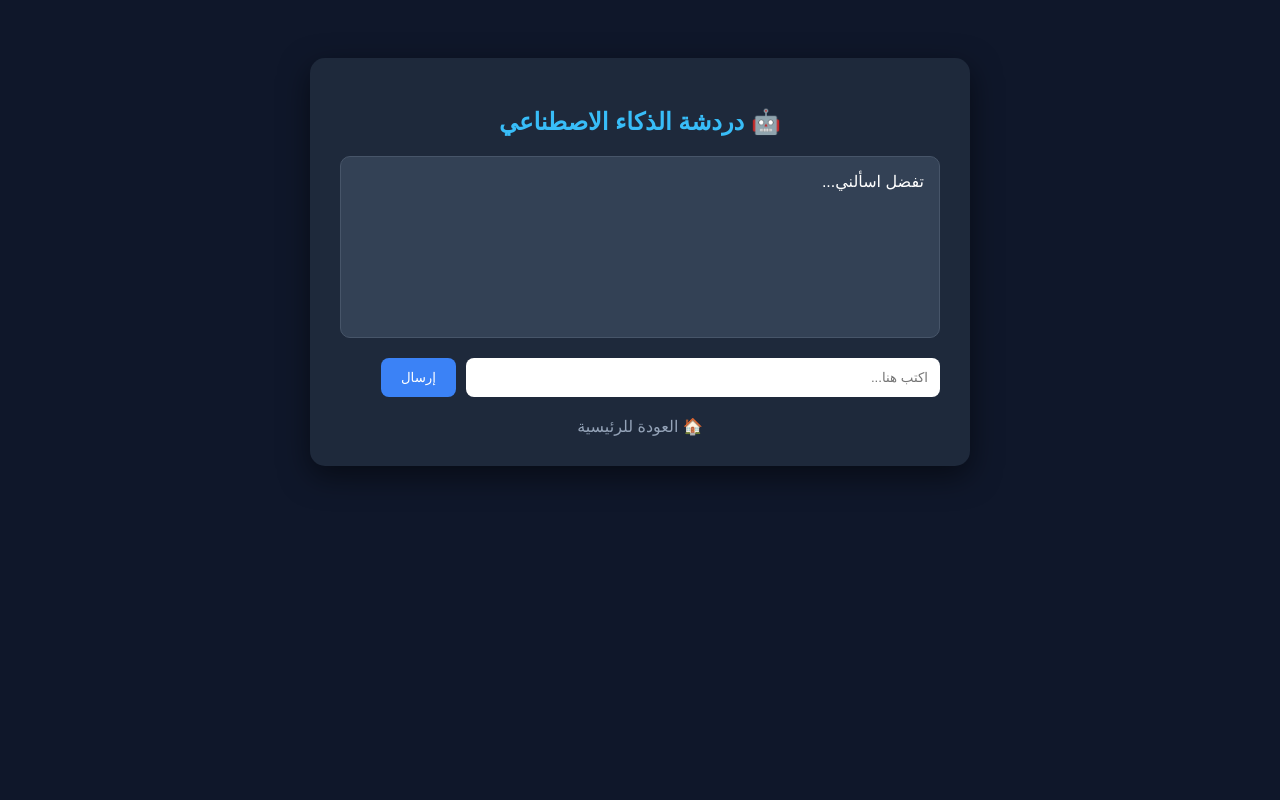
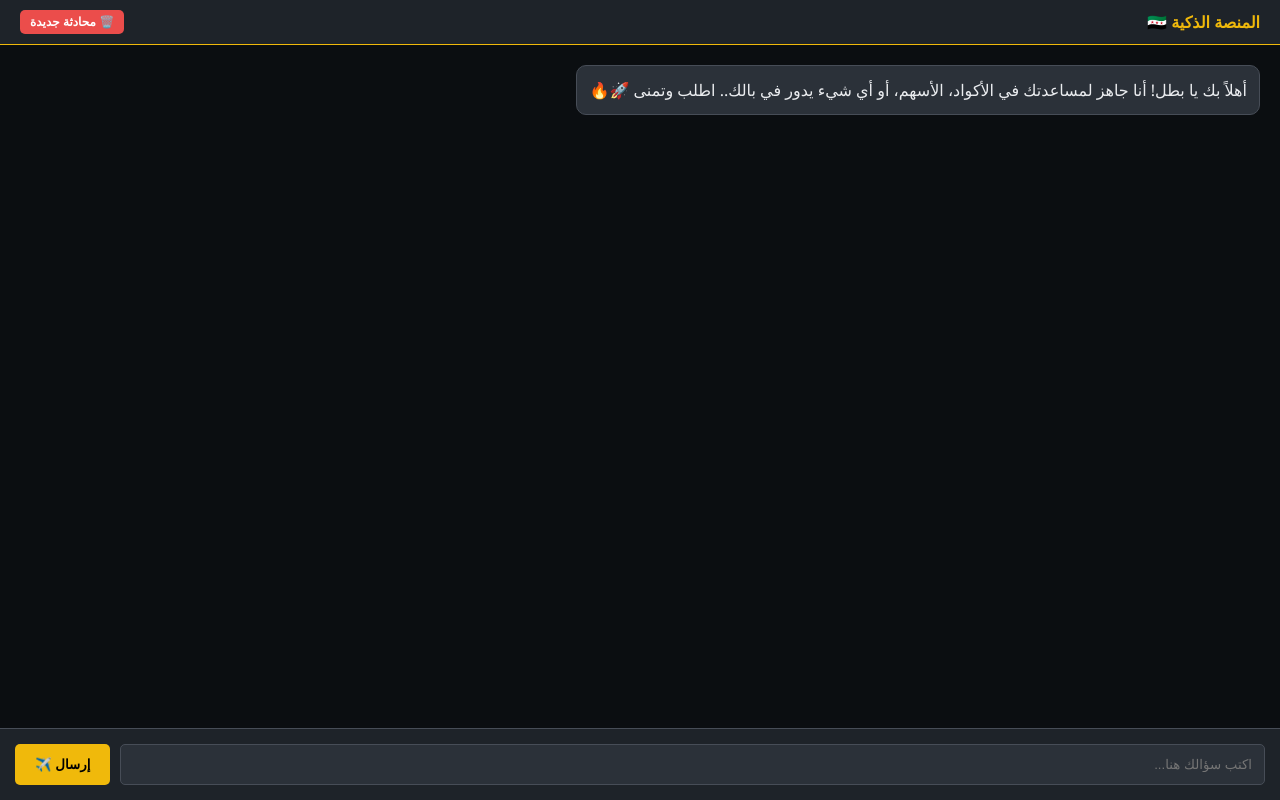
Before and after one commit to abdulrahmanalchoum3-ship-it/abdulrahmanalchoum3-ship-it, a Flask app: page /chat_page in a window 1280 px wide. Run offline with Flask 3, Linux system fonts and the light colour scheme.

Commit message:
Update chat.html

````diff
--- a/templates/chat.html
+++ b/templates/chat.html
@@ -2,42 +2,96 @@
 <html lang="ar" dir="rtl">
 <head>
     <meta charset="UTF-8">
-    <title>مساعد عبد الرحمن</title>
+    <meta name="viewport" content="width=device-width, initial-scale=1.0">
+    <title>دردشة ذكية | صناعة سورية 🇸🇾</title>
     <style>
-        body { font-family: sans-serif; background: #0f172a; color: white; display: flex; justify-content: center; padding: 50px; }
-        .box { background: #1e293b; padding: 30px; border-radius: 15px; width: 100%; max-width: 600px; box-shadow: 0 10px 30px rgba(0,0,0,0.5); }
-        #output { background: #334155; padding: 15px; border-radius: 10px; min-height: 150px; margin: 20px 0; white-space: pre-wrap; border: 1px solid #475569; }
-        input { width: 75%; padding: 12px; border-radius: 8px; border: none; }
-        button { padding: 12px 20px; background: #3b82f6; color: white; border: none; border-radius: 8px; cursor: pointer; }
-        .back { display: block; text-align: center; margin-top: 20px; color: #94a3b8; text-decoration: none; }
+        body { font-family: 'Segoe UI', sans-serif; background-color: #0b0e11; color: #eaecef; margin: 0; display: flex; flex-direction: column; height: 100vh; }
+        header { background: #1e2329; padding: 15px; text-align: center; border-bottom: 1px solid #f0b90b; display: flex; justify-content: space-between; align-items: center; padding: 10px 20px; }
+        #chat-box { flex: 1; overflow-y: auto; padding: 20px; display: flex; flex-direction: column; gap: 15px; }
+        .message { max-width: 80%; padding: 12px; border-radius: 10px; line-height: 1.5; word-wrap: break-word; }
+        .user { align-self: flex-end; background: #f0b90b; color: black; font-weight: bold; }
+        .assistant { align-self: flex-start; background: #2b3139; border: 1px solid #474d57; }
+        pre { background: #000; padding: 10px; border-radius: 5px; overflow-x: auto; direction: ltr; text-align: left; border: 1px solid #f0b90b; }
+        code { color: #f0b90b; }
+        .input-area { background: #1e2329; padding: 15px; display: flex; gap: 10px; border-top: 1px solid #474d57; }
+        input { flex: 1; background: #2b3139; border: 1px solid #474d57; color: white; padding: 12px; border-radius: 5px; outline: none; }
+        input:focus { border-color: #f0b90b; }
+        button { background: #f0b90b; border: none; padding: 10px 20px; border-radius: 5px; font-weight: bold; cursor: pointer; }
+        .new-chat-btn { background: #eb4d4b; color: white; padding: 5px 10px; font-size: 12px; }
     </style>
 </head>
 <body>
-    <div class="box">
-        <h2 style="color:#38bdf8; text-align:center;">🤖 دردشة الذكاء الاصطناعي</h2>
-        <div id="output">تفضل اسألني...</div>
-        <div style="display:flex; gap:10px;">
-            <input type="text" id="msg" placeholder="اكتب هنا...">
-            <button onclick="send()">إرسال</button>
-        </div>
-        <a href="/" class="back">🏠 العودة للرئيسية</a>
-    </div>
-    <script>
-        async function send() {
-            const m = document.getElementById('msg').value;
-            const o = document.getElementById('output');
-            if(!m) return;
-            o.innerText = "جاري التفكير...";
-            const res = await fetch(`/stream?user_input=${encodeURIComponent(m)}`);
-            const reader = res.body.getReader();
-            const dec = new TextDecoder();
-            o.innerText = "";
-            while(true) {
-                const {done, value} = await reader.read();
-                if(done) break;
-                o.innerText += dec.decode(value);
+
+<header>
+    <span style="color: #f0b90b; font-weight: bold;">المنصة الذكية 🇸🇾</span>
+    <button class="new-chat-btn" onclick="newChat()">🗑️ محادثة جديدة</button>
+</header>
+
+<div id="chat-box">
+    <div class="message assistant">أهلاً بك يا بطل! أنا جاهز لمساعدتك في الأكواد، الأسهم، أو أي شيء يدور في بالك.. اطلب وتمنى 🚀🔥</div>
+</div>
+
+<div class="input-area">
+    <input type="text" id="user-input" placeholder="اكتب سؤالك هنا..." onkeypress="if(event.key === 'Enter') sendMessage()">
+    <button onclick="sendMessage()">إرسال ✈️</button>
+</div>
+
+<script>
+    async function sendMessage() {
+        const input = document.getElementById('user-input');
+        const chatBox = document.getElementById('chat-box');
+        if (!input.value.trim()) return;
+
+        // إضافة رسالة المستخدم
+        const userDiv = document.createElement('div');
+        userDiv.className = 'message user';
+        userDiv.innerText = input.value;
+        chatBox.appendChild(userDiv);
+
+        const prompt = input.value;
+        input.value = '';
+
+        // إضافة رسالة البوت (فارغة حالياً)
+        const botDiv = document.createElement('div');
+        botDiv.className = 'message assistant';
+        botDiv.innerHTML = "<i>جاري التفكير... 🧠</i>";
+        chatBox.appendChild(botDiv);
+        chatBox.scrollTop = chatBox.scrollHeight;
+
+        try {
+            const response = await fetch(`/stream?user_input=${encodeURIComponent(prompt)}`);
+            const reader = response.body.getReader();
+            botDiv.innerHTML = ""; // مسح كلمة جاري التفكير
+
+            let fullText = "";
+            while (true) {
+                const { done, value } = await reader.read();
+                if (done) break;
+                const chunk = new TextDecoder().decode(value);
+                fullText += chunk;
+
+                // تحويل الأكواد البرمجية لشكل جميل
+                botDiv.innerHTML = formatText(fullText);
+                chatBox.scrollTop = chatBox.scrollHeight;
             }
+        } catch (e) {
+            botDiv.innerText = "⚠️ عذراً، السيرفر مشغول. حاول مرة ثانية!";
         }
-    </script>
+    }
+
+    function formatText(text) {
+        // تنسيق بسيط للأكواد التي تبدأ بـ ```
+        return text.replace(/```([\s\S]*?)```/g, '<pre><code>$1</code></pre>').replace(/\n/g, '<br>');
+    }
+
+    function newChat() {
+        if(confirm("هل تريد مسح المحادثة والبدء من جديد؟")) {
+            fetch('/new_chat').then(() => {
+                document.getElementById('chat-box').innerHTML = '<div class="message assistant">تم بدء محادثة جديدة.. كيف أساعدك اليوم؟ 🚀</div>';
+            });
+        }
+    }
+</script>
+
 </body>
 </html>
````
